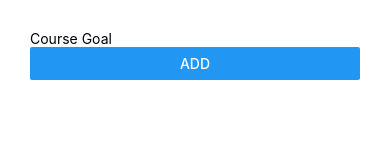
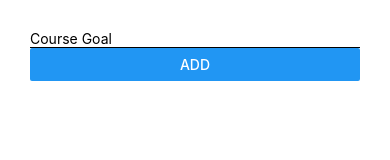
Before and after one commit to ajakcyer/rn-practice, a React Native app: screen / in a window 390 px wide. Shown: the top 160 px of the page. Built offline with nearby package versions, Linux system fonts and the light colour scheme.

Commit message:
working on border styling

```diff
--- a/App.js
+++ b/App.js
@@ -13,7 +13,8 @@ export default function App() {
     <View style={{padding: 30}}>
 
       <View>
-        <TextInput placeholder="Course Goal"/>
+
+        <TextInput placeholder="Course Goal" style={{borderBottomColor: 'black', borderBottomWidth: 1}}/>
         <Button title="Add"/>
       </View>
       <View>
```
